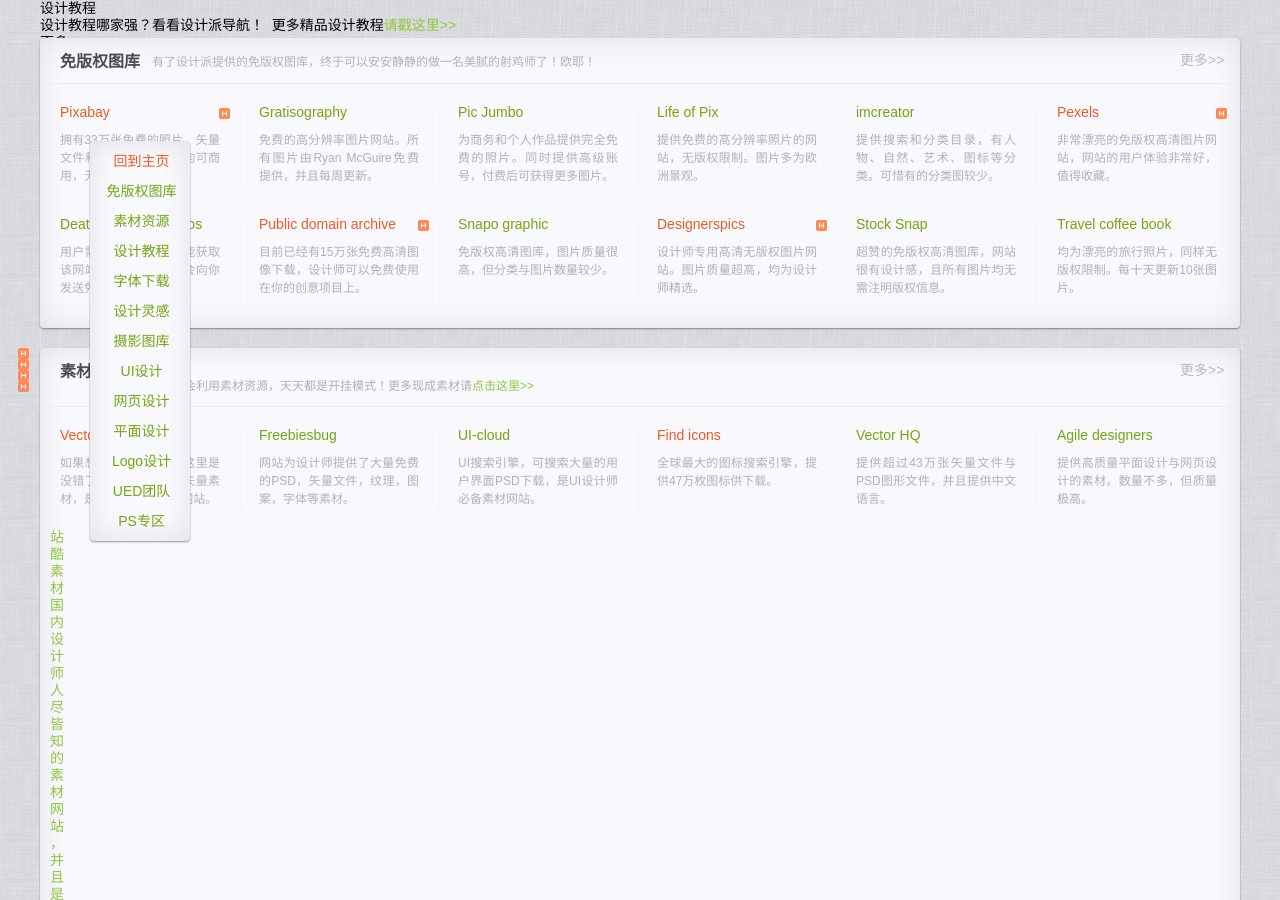
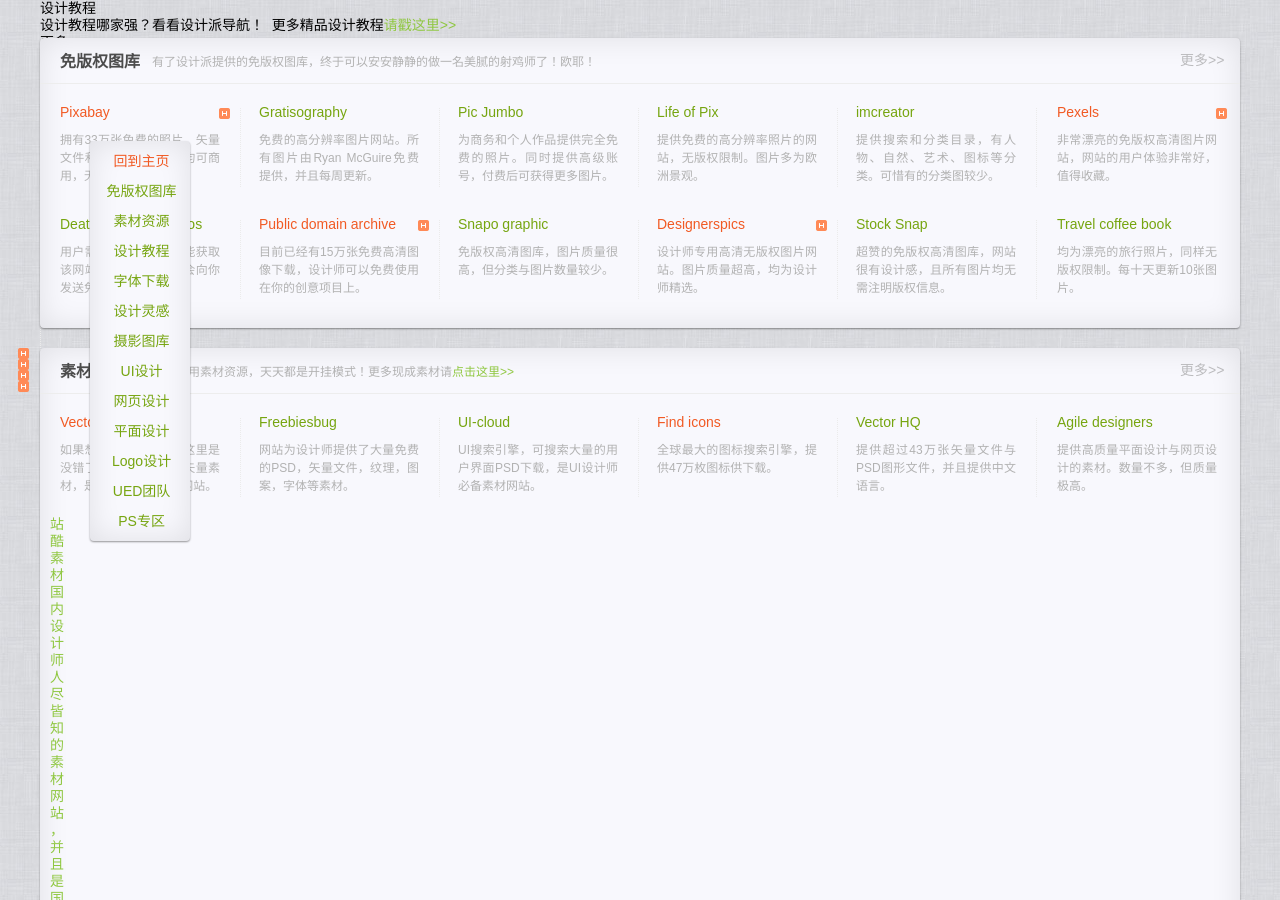
Before and after one commit to zhiyingfang/zhiyingfang.github.io, a Jekyll site: the page built from pages/8_123.md, in a window 1280 px wide and 900 px high. Built offline with Jekyll 4.4.1, drawn with Linux system fonts in a browser that asks for light colours; part of the change alters nothing that is shown.

Commit message:
Update 8_123.md

```diff
--- a/pages/8_123.md
+++ b/pages/8_123.md
@@ -657,9 +657,7 @@ a.nonblock.nontext,img.block
         <div id="biaoti1"><!-- content -->
          <p>素材资源</p>
         </div>
-        <div id="shuoming1"><!-- content -->
-         <p>学会利用素材资源，天天都是开挂模式！更多现成素材请<a class="nonblock" href="http://www.shejipai.cn/category/materials-and-download" target="_blank">点击这里&gt;&gt;</a></p>
-        </div>
+
         <div id="gengduo1"><!-- content -->
          <p>更多&gt;&gt;</p>
         </div>
@@ -712,6 +710,9 @@ a.nonblock.nontext,img.block
         <a class="nonblock nontext clearfix grpelem" id="u6017-6" href="http://www.58pic.com/" target="_blank"><!-- content --><h2 id="u6017-2">千图网</h2><p id="u6017-4">素材较全的网站，提供各个行业的素材，并且大部分可以免费下载。</p></a>
        </div>
       </div>
+     <div id="shuoming1"><!-- content -->
+         <p>学会利用素材资源，天天都是开挂模式！更多现成素材请<a class="nonblock" href="http://www.shejipai.cn/category/materials-and-download" target="_blank">点击这里&gt;&gt;</a></p>
+     </div>
      </div>
      <a class="anchor_item grpelem" id="jiaocheng"></a>
      <div class="clip_frame grpelem" id="u7546"><!-- image -->
```
